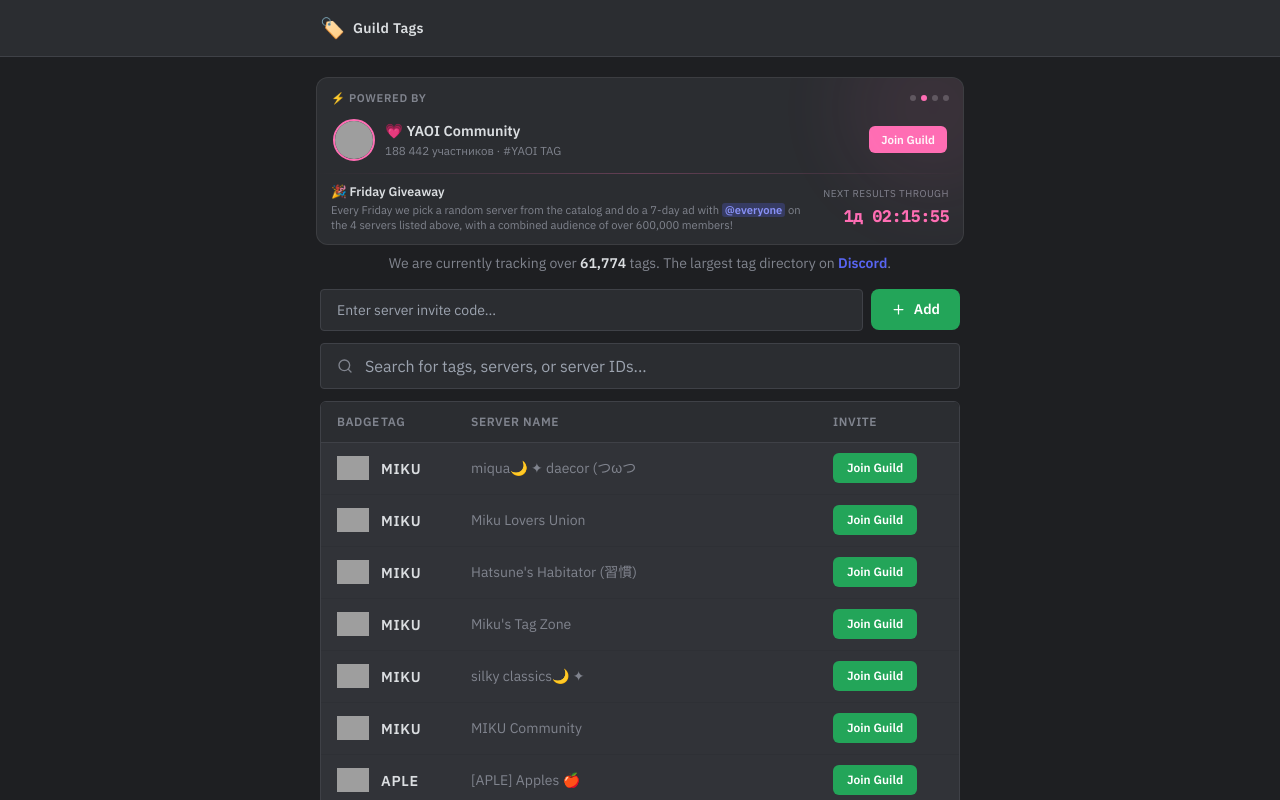
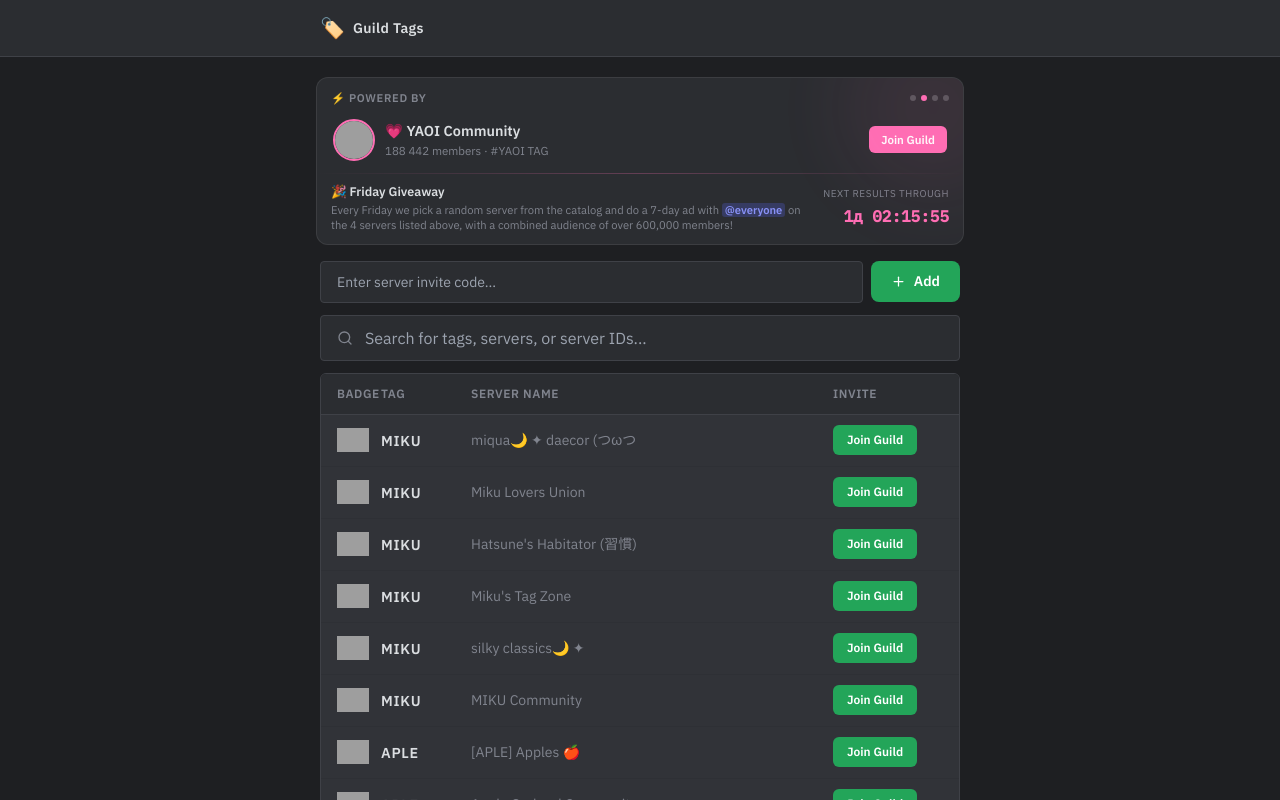
Before and after one commit to pr-poehali-dev/discord-server-catalog, a React (Vite) app: page / in a window 1280 px wide. Shown: the top 800 px of the page. Built offline with nearby package versions, Linux system fonts and the light colour scheme; grey boxes are pictures that could not be loaded.

Commit message:
замени "участников" на "members" удали "We are currently tracking over 61,774 tags. The largest tag directory on Discord."

```diff
--- a/src/pages/Index.tsx
+++ b/src/pages/Index.tsx
@@ -159,7 +159,7 @@ export default function Index() {
                   <img src={ps.icon} alt={ps.name} style={{ width: 42, height: 42, borderRadius: "50%", objectFit: "cover", flexShrink: 0, border: `2px solid ${ps.color}` }} />
                   <div style={{ flex: 1, minWidth: 0 }}>
                     <div style={{ fontSize: "0.9rem", fontWeight: 700, color: "#dbdee1", whiteSpace: "nowrap", overflow: "hidden", textOverflow: "ellipsis" }}>{ps.emoji} {ps.name}</div>
-                    <div style={{ fontSize: "0.72rem", color: "#80848e", marginTop: 1 }}>{ps.members} участников · #{ps.tag} TAG</div>
+                    <div style={{ fontSize: "0.72rem", color: "#80848e", marginTop: 1 }}>{ps.members} members · #{ps.tag} TAG</div>
                   </div>
                   <div style={{ flexShrink: 0, fontSize: "0.72rem", fontWeight: 700, color: "#fff", padding: "5px 12px", borderRadius: 6, background: ps.color, whiteSpace: "nowrap" }}>Join Guild</div>
                 </a>
@@ -184,17 +184,7 @@ export default function Index() {
         );
       })()}
 
-      {/* Hero */}
-      <section className="pt-2 pb-4 text-center animate-fade-in px-4">
-        <p className="hero-text text-sm" style={{ color: "var(--dc-text-muted)" }}>
-          We are currently tracking over{" "}
-          <span className="font-semibold" style={{ color: "var(--dc-text-primary)" }}>{TOTAL_TAGS.toLocaleString("en-US")}</span>{" "}
-          tags. The largest tag directory on{" "}
-          <span className="font-semibold" style={{ color: "#5865f2" }}>Discord</span>.
-        </p>
-      </section>
-
-      <div className="max-w-2xl mx-auto px-3 sm:px-4">
+      <div className="max-w-2xl mx-auto px-3 sm:px-4" style={{ marginTop: 16 }}>
 
         {/* Add server row */}
         <div className="mb-3">
```
